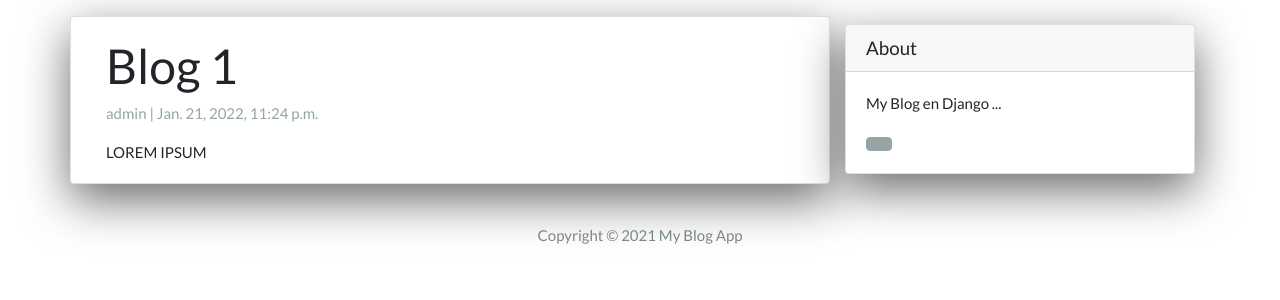
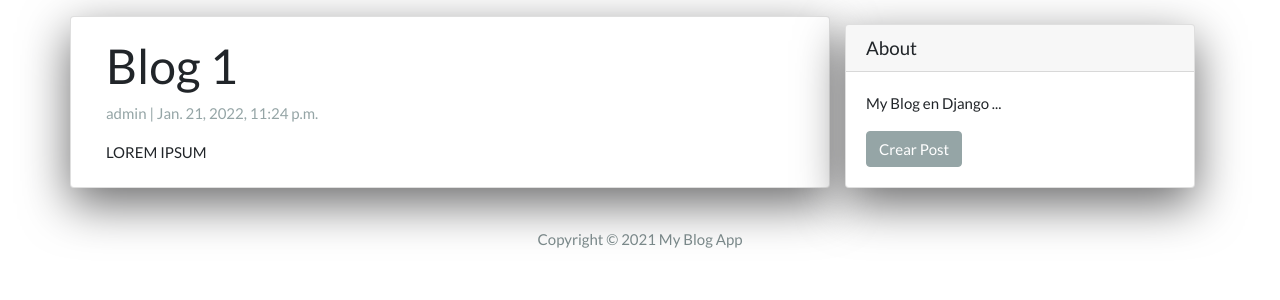
Before and after one commit to juliantoledo94/ProyectoBlog, a Django app: a page that uses templates/sidebar.html in a window 1280 px wide. Shown: the part 71-371 px from the top of the page. Run offline with Django 4.2, Linux system fonts and the light colour scheme; data comes from the database, SQL or seed files in the repository; both versions use the stored data as it was after the commit; some libraries are stand-ins or nearby versions.

Commit message:
home terminado
ya se puede crear blogs desde la pagina y los lista directo en el home a traves de un formulario, con todo lo requerido incluido imagenes

```diff
--- a/ProyectoBlog/settings.py
+++ b/ProyectoBlog/settings.py
@@ -121,6 +121,12 @@ USE_TZ = True
 
 STATIC_URL = 'static/'
 
+import os
+
+MEDIA_URL = '/media/'
+
+MEDIA_ROOT = os.path.join(BASE_DIR, 'media')
+
 STATICFILES_DIRS = [
     BASE_DIR / "static",
 
--- a/ProyectoBlog/urls.py
+++ b/ProyectoBlog/urls.py
@@ -1,5 +1,7 @@
 from django.contrib import admin
 from django.urls import path,include
+from django.conf import settings
+from django.conf.urls.static import static
 
 
 
@@ -7,3 +9,6 @@ urlpatterns = [
     path('admin/', admin.site.urls),
     path("", include("loginApp.urls")),
 ]
+
+if settings.DEBUG:
+    urlpatterns += static(settings.MEDIA_URL, document_root=settings.MEDIA_ROOT)
--- a/loginApp/models.py
+++ b/loginApp/models.py
@@ -1,4 +1,4 @@
-from email.policy import default
+
 from django.db import models
 from django.contrib.auth.models import User
 # Create your models here.
@@ -13,6 +13,7 @@ class Post(models.Model):
     updated_on= models.DateTimeField(auto_now_add=True)
     content= models.TextField()
     status=models.IntegerField(choices=STATUS, default=0)
+    imagen=models.ImageField(upload_to="fotos", null= True)
 
 
 class Meta:
--- a/loginApp/urls.py
+++ b/loginApp/urls.py
@@ -1,12 +1,17 @@
 
+from unicodedata import name
 from django.urls import path,include
-from .views import login, PostList, DetailView
+from .views import *
+from loginApp import views
 
 
 
 urlpatterns = [
     #path("",login,name="home"),
+
     path('',PostList.as_view(),name="home"),
+    path('post/crear', Crear_post,name="crear_post"),
     path('<slug:slug>/', DetailView.as_view(), name="post_detail"),
 
+
 ]
--- a/loginApp/views.py
+++ b/loginApp/views.py
@@ -1,9 +1,19 @@
-from django.shortcuts import render
+
+from django.http import HttpResponse, HttpResponseRedirect
+from django.shortcuts import redirect, render
+
+from loginApp.forms import FormularioPost
+
+
 from .models import Post
 from django.views import generic
 
+
 def login(request):
      return render(request,"base.html")
+
+
+
 
 class PostList(generic.ListView):
     queryset= Post.objects.filter(status=1).order_by("-created_on")
@@ -13,3 +23,26 @@ class PostList(generic.ListView):
 class DetailView(generic.DetailView):
     model= Post
     template_name= "post_detail.html"
+
+
+
+
+def Crear_post(request):
+
+    if request.method == 'POST':
+        form = FormularioPost(request.POST, request.FILES)
+        if form.is_valid():
+            post= Post.objects.create(
+                title = form.cleaned_data["title"],
+                slug = form.cleaned_data["slug"],
+                author = form.cleaned_data["author"],
+
+                content = form.cleaned_data["content"],
+                status= form.cleaned_data["status"],
+                imagen = form.cleaned_data["imagen"],
+            )
+            post.save()
+            return redirect("home")
+    else:
+        form = FormularioPost()
+    return render(request,"crear_post.html",{"form": form})
--- a/templates/sidebar.html
+++ b/templates/sidebar.html
@@ -13,7 +13,7 @@
     <div class="card-body">
       <p class="card-text"> My Blog en Django ... </p>
 
-      <a href="" class="btn btn-secondary"></a>
+      <a href="{% url 'crear_post'   %}" class="btn btn-secondary">Crear Post</a>
       <!-- esto es un boton a la website -->
     </div>
   </div>
```
Also changed, not shown: loginApp/forms.py (added, +8 -0 lines), templates/crear_post.html (added, +17 -0 lines), db.sqlite3, loginApp/migrations/0003_post_imagen.py (added), media/fotos/imagenSteam.jpg (added), media/fotos/imagenSteam_AKbyCGl.jpg (added), media/fotos/imagenSteam_KtUa3vA.jpg (added), media/fotos/imagenSteam_OyMgNiO.jpg (added).
